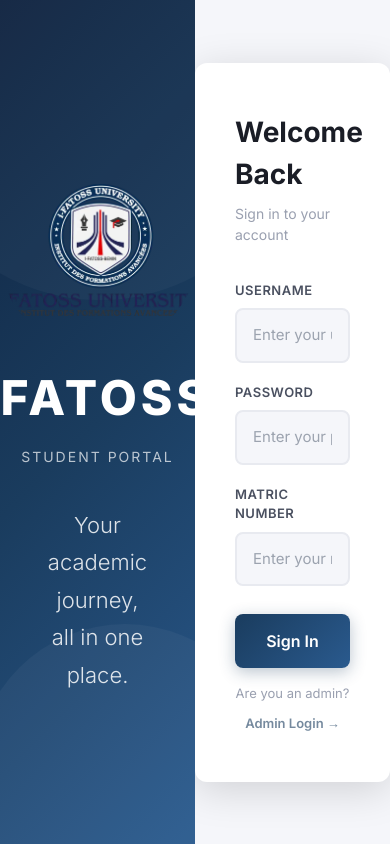
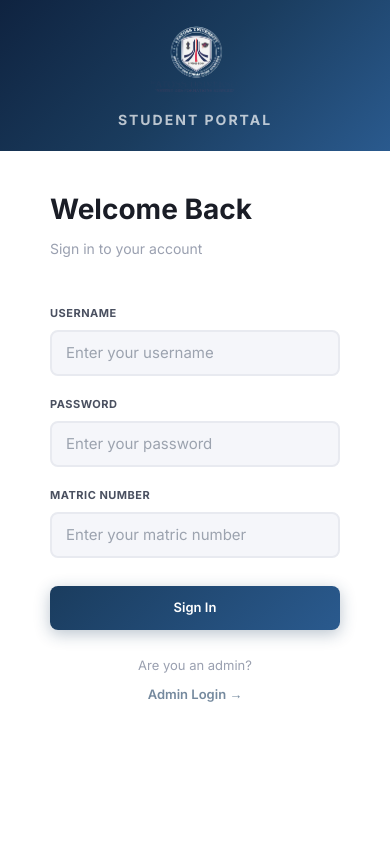
Before and after one commit to I-FADEV/Student-Portal-Frontend-, a React (Vite) app: page / in a window 390 px wide. Built offline with nearby package versions, Linux system fonts and the light colour scheme.

Commit message:
responsivity
the login plus the admin login page is now responsive

```diff
--- a/src/index.css
+++ b/src/index.css
@@ -30,3 +30,8 @@
 body {
   font-family: var(--font-main);
 }
+
+*{
+  padding: 0;
+  margin: 0;
+}
--- a/src/pages/auth/AdminLogin.module.css
+++ b/src/pages/auth/AdminLogin.module.css
@@ -14,38 +14,15 @@
   justify-content: center;
   align-items: center;
   padding: 60px 40px;
-  gap: 40px;
+  gap: 90px;
   position: relative;
-  overflow: hidden;
-}
-
-.leftSide::before {
-  content: '';
-  position: absolute;
-  width: 400px;
-  height: 400px;
-  border-radius: 50%;
-  background: rgba(255,255,255,0.03);
-  top: -100px;
-  left: -100px;
-}
-
-.leftSide::after {
-  content: '';
-  position: absolute;
-  width: 300px;
-  height: 300px;
-  border-radius: 50%;
-  background: rgba(255,255,255,0.04);
-  bottom: -80px;
-  right: -80px;
 }
 
 .logoArea {
   display: flex;
   flex-direction: column;
   align-items: center;
-  gap: 12px;
+  gap: 30px;
 }
 
 .logo {
@@ -220,3 +197,89 @@
   border: 1px solid rgba(239, 68, 68, 0.2);
   text-align: center;
 }
+
+/* MEDIA QUERIES
+
+LAPTOP SCREENS */
+@media screen and (max-width: 1199px) {
+  .leftSide {
+    padding: 50px 30px;
+    gap: 60px;
+  }
+
+  .logo {
+    width: 120px;
+    height: 120px;
+  }
+
+  .schoolName {
+    font-size: 40px;
+  }
+
+  .rightSide {
+    padding: 30px;
+  }
+}
+
+/* TABLET SCREENS  */
+@media screen and (max-width: 991px) {
+  .leftSide {
+    padding: 40px 20px;
+    gap: 40px;
+  }
+
+  .logo {
+    width: 100px;
+    height: 100px;
+  }
+
+  .schoolName {
+    font-size: 32px;
+  }
+
+  .tagline {
+    font-size: 18px;
+  }
+
+  .rightSide {
+    padding: 20px;
+  }
+
+  .card {
+    padding: 40px 30px;
+  }
+}
+
+/* MOBILE SCREENS  */
+@media screen and (max-width: 768px) {
+  .container {
+    flex-direction: column;
+  }
+
+  .leftSide {
+    padding: 20px;
+    gap: 20px;
+  }
+
+  .logo {
+    width: 80px;
+    height: 80px;
+  }
+
+  .schoolName {
+    font-size: 24px;
+  }
+
+  .tagline {
+    display: none;
+  }
+
+  .rightSide {
+    padding: 20px;
+  }
+
+  .card {
+    max-width: 100%;
+    padding: 30px 20px;
+  }
+}
--- a/src/pages/auth/Login.module.css
+++ b/src/pages/auth/Login.module.css
@@ -2,9 +2,8 @@
 
 .container {
   display: flex;
-  height: 100vh;
+  min-height: 100vh;
   width: 100%;
-  overflow: hidden;
 }
 
 /* ===== LEFT SIDE ===== */
@@ -16,36 +15,14 @@
   justify-content: center;
   align-items: center;
   padding: 60px 40px;
-  gap: 40px;
-  position: relative;
+  gap: 60px;
   overflow: hidden;
   transition: background 0.6s ease;
+  max-width: 100%;
 }
 
 .leftSideRegister {
   background: linear-gradient(135deg, #1a1a2e 0%, #16213e 50%, #0f3460 100%);
-}
-
-.leftSide::before {
-  content: '';
-  position: absolute;
-  width: 400px;
-  height: 400px;
-  border-radius: 50%;
-  background: rgba(255,255,255,0.03);
-  top: -100px;
-  left: -100px;
-}
-
-.leftSide::after {
-  content: '';
-  position: absolute;
-  width: 300px;
-  height: 300px;
-  border-radius: 50%;
-  background: rgba(255,255,255,0.04);
-  bottom: -80px;
-  right: -80px;
 }
 
 .logoArea {
@@ -53,7 +30,6 @@
   flex-direction: column;
   align-items: center;
   gap: 12px;
-  z-index: 1;
 }
 
 .logo {
@@ -92,7 +68,6 @@
 /* ===== RIGHT SIDE ===== */
 .rightSide {
   flex: 1;
-  background: var(--gray-100);
   display: flex;
   align-items: center;
   justify-content: center;
@@ -311,3 +286,201 @@
   border: 1px solid rgba(34, 197, 94, 0.2);
   text-align: center;
 }
+
+/* MEDIA QUERIES */
+
+/* =========================================
+   🌍 LARGE SCREENS (Desktop 1200px and above)
+   ========================================= */
+@media screen and (min-width: 1200px) {
+  .container{
+    gap: 0;
+  }
+
+  .rightSide{
+    flex: 1;
+  }
+
+.inputGroup label{
+  font-size: 13px;
+  font-weight: 800;
+}
+
+.logo{
+    width: 140px;
+    height: 140px;
+  }
+
+
+.inputGroup input {
+  padding: 15px 16px;
+}
+
+.loginBtn {
+  padding: 15px;
+  font-size: 16px;
+}
+}
+
+/* =========================================
+   💻 LAPTOP SCREENS (992px - 1199px)
+   ========================================= */
+@media screen and (max-width: 1199px) {
+  .container{
+    gap: 0;
+  }
+
+  .rightSide{
+    flex: 1;
+  }
+
+
+
+.inputGroup label{
+  font-size: 13px;
+  font-weight: bold;
+}
+
+.inputGroup input {
+  padding: 15px 16px;
+}
+
+.loginBtn {
+  padding: 15px;
+  font-size: 16px;
+}
+
+  .logo{
+    width: 140px;
+    height: 140px;
+  }
+
+}
+
+
+/* =========================================
+   📲 TABLET SCREENS (768px - 991px)
+   ========================================= */
+@media screen and (max-width: 991px) {
+  .container{
+    gap: 0;
+  }
+
+  .logo{
+    width: 140px;
+    height: 140px;
+  }
+
+  .leftSide{
+    gap: 15px;
+  }
+
+  .schoolName{
+    font-size: 2.5rem;
+  }
+
+  .tagline{
+    font-size: 1.15rem;
+  }
+
+  .rightSide{
+    flex: 1;
+  }
+
+  .welcomeText {
+    margin-left: 10px;
+  }
+
+  .subText {
+    margin-left: 10px;
+  }
+
+  .form{
+    padding: 10px;
+  }
+
+.inputGroup label{
+  font-size: 13px;
+  font-weight: bold;
+}
+
+.inputGroup input {
+  padding: 15px 16px;
+}
+
+.loginBtn {
+  padding: 15px;
+  font-size: 16px;
+}
+
+.leftSide{
+    padding: 60px 40px;
+    gap: 40px;
+  }
+}
+
+/* =========================================
+   📱 MOBILE SCREENS (Below 768px)
+   ========================================= */
+@media screen and (max-width: 768px) {
+
+  .container {
+    flex-direction: column;
+    gap: 0;
+  }
+
+  .schoolName {
+    display: none;
+  }
+
+  .logo{
+    width: 100px;
+    height: 100px;
+  }
+
+  .logoArea {
+    gap: 0.5px;
+    padding-bottom: 12px;
+}
+
+  .tagline{
+    display: none;
+  }
+
+  .schoolSub{
+    font-weight: bold;
+  }
+
+  .leftSide{
+    padding: 5px 40px;
+    gap: 10px;
+    flex: 0.25;
+  }
+
+  .rightSide{
+    max-width: 100%;
+    flex-grow: 20;
+  }
+
+  .card {
+    padding-bottom: 150px;
+  }
+
+  .form{
+    padding: 10px;
+  }
+
+  .inputGroup label{
+  font-size: 11px;
+  font-weight: bold;
+}
+
+.inputGroup input {
+  padding: 10px 14px;
+}
+
+.loginBtn {
+  padding: 12px;
+  font-size: 13px;
+}
+}
```
